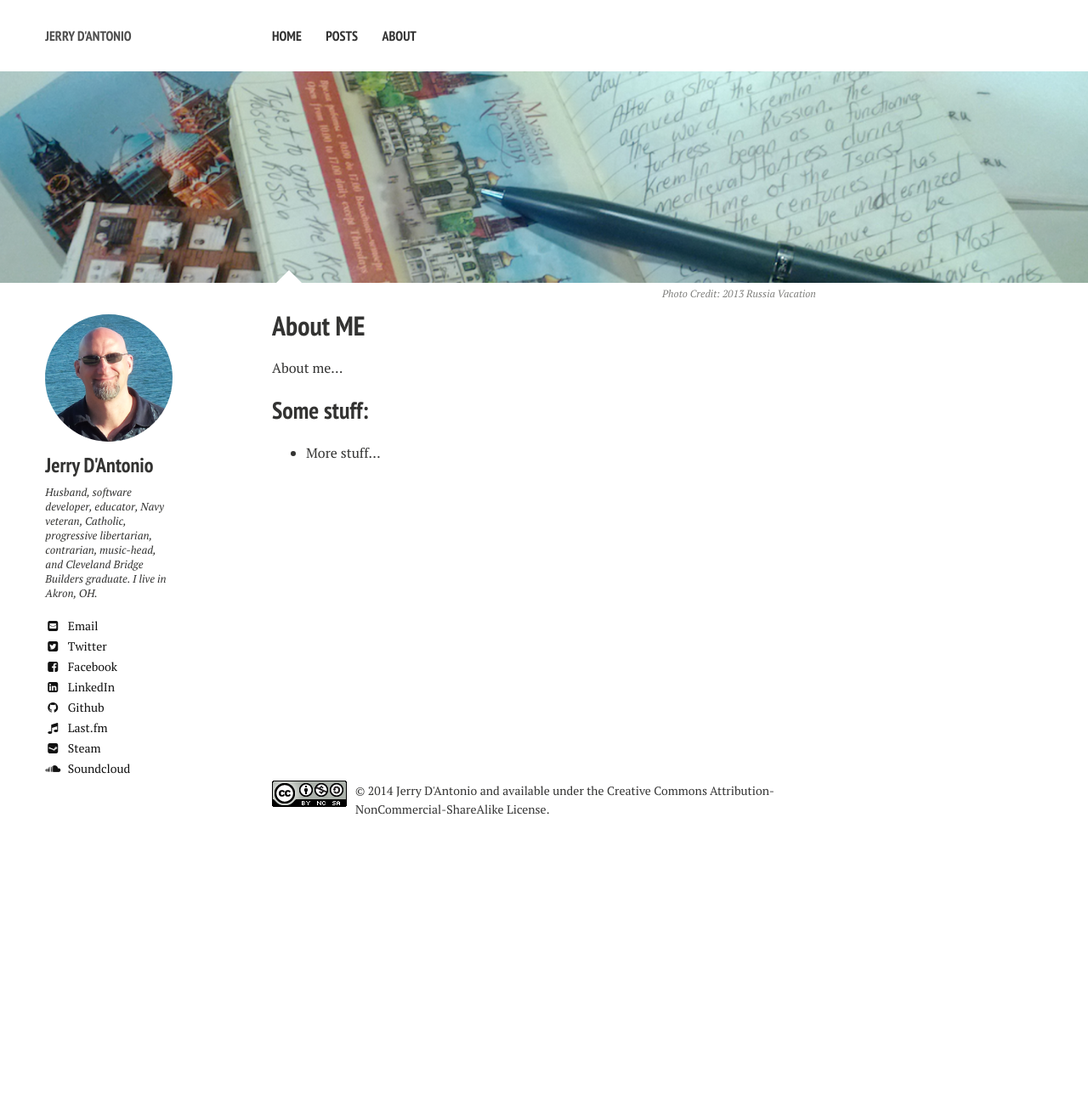
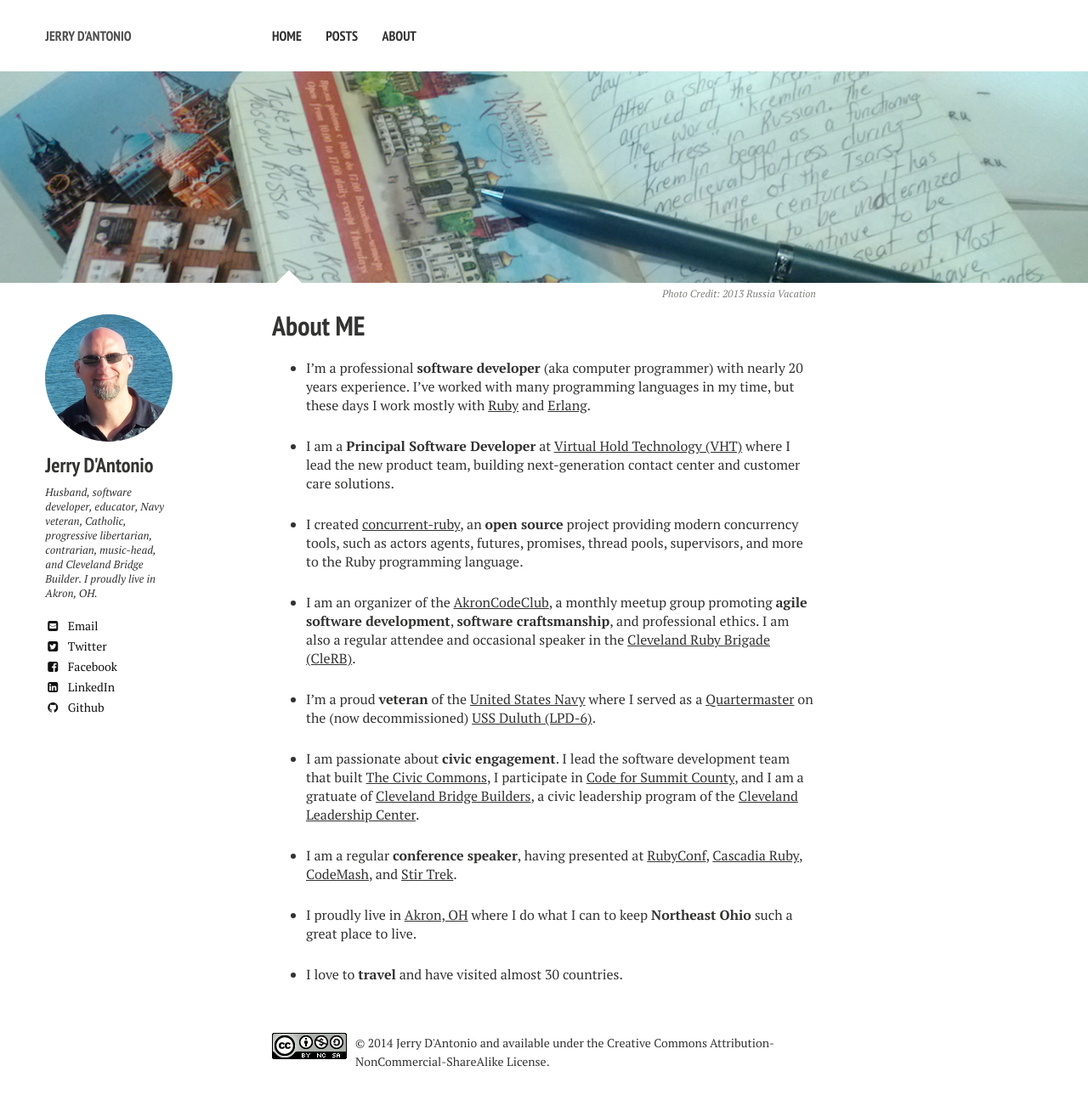
Before and after one commit to jdantonio/jdantonio.github.io, a Jekyll site: the page built from about/index.md, in a window 1280 px wide. Shown: the whole page at 85% size. Built offline with Jekyll 4.4.1, drawn with Linux system fonts in a browser that asks for light colours; nearby versions of some CDN libraries; before the commit the page ends 1011 px from its top, so only the background shows below that.

```diff
--- a/_config.yml
+++ b/_config.yml
@@ -28,7 +28,7 @@ kramdown:
 owner:
   name: Jerry D'Antonio
   avatar: profile-200-px.png
-  bio: "Husband, software developer, educator, Navy veteran, Catholic, progressive libertarian, contrarian, music-head, and Cleveland Bridge Builders graduate. I live in Akron, OH."
+  bio: "Husband, software developer, educator, Navy veteran, Catholic, progressive libertarian, contrarian, music-head, and Cleveland Bridge Builder. I proudly live in Akron, OH."
   email: "stumpjumper@gmail.com"
   disqus-shortname: jerrydantonio
   twitter: jerrydantonio
@@ -44,14 +44,14 @@ owner:
   stackoverflow:
   linkedin: jdantonio
   instagram:
-  lastfm: stmpjmpr
+  #lastfm: stmpjmpr
   tumblr:
   pinterest:
   foursquare:
-  steam: jdantonio
+  #steam: jdantonio
   dribbble:
   youtube:
-  soundcloud: jdantonio
+  #soundcloud: jdantonio
 
 include: [".htaccess"]
 exclude: ["lib", "config.rb", "Capfile", "config", "log", "Rakefile", "Rakefile.rb", "tmp", "less", "*.sublime-project", "*.sublime-workspace", "test", "spec", "Gruntfile.js", "package.json", "node_modules", "Gemfile", "Gemfile.lock", "LICENSE", "README.md"]
--- a/about/index.md
+++ b/about/index.md
@@ -8,10 +8,37 @@ image:
   creditlink: http://www.flickr.com/photos/dds_russia/
 ---
 
-About me...
+* I'm a professional **software developer** (aka computer programmer) with nearly 20 years experience.
+  I've worked with many programming languages in my time, but these days I work mostly with
+  [Ruby](https://www.ruby-lang.org/en/) and [Erlang](http://www.erlang.org/).
 
-## Some stuff:
+* I am a **Principal Software Developer** at [Virtual Hold Technology (VHT)](http://www.virtualhold.com/)
+  where I lead the new product team, building next-generation contact center and customer care solutions.
 
-* More stuff...
+* I created [concurrent-ruby](http://www.concurrent-ruby.com), an **open source** project
+  providing modern concurrency tools, such as actors agents, futures, promises, thread pools,
+  supervisors, and more to the Ruby programming language.
 
-<!--<a markdown="0" href="{{ site.url }}/theme-setup" class="btn">Install Minimal Mistakes Theme</a>-->
+* I am an organizer of the [AkronCodeClub](http://www.meetup.com/AkronCodeClub/), a monthly
+  meetup group promoting **agile software development**, **software craftsmanship**, and professional
+  ethics. I am also a regular attendee and occasional speaker in the
+  [Cleveland Ruby Brigade (CleRB)](http://www.meetup.com/ClevelandRuby/).
+
+* I'm a proud **veteran** of the [United States Navy](http://www.navy.mil/) where I served as a
+  [Quartermaster](http://www.public.navy.mil/bupers-npc/enlisted/community/surface_cs_ops/Pages/QM.aspx)
+  on the (now decommissioned) [USS Duluth (LPD-6)](http://www.ussduluth.org/).
+
+* I am passionate about **civic engagement**. I lead the software development team that built
+  [The Civic Commons](http://theciviccommons.com/), I participate in
+  [Code for Summit County](http://codeforsummitcounty.org/), and I am a gratuate of
+  [Cleveland Bridge Builders](http://www.cleveleads.org/CLC-BridgeBuilders), a civic leadership
+  program of the [Cleveland Leadership Center](http://www.cleveleads.org/).
+
+* I am a regular **conference speaker**, having presented at [RubyConf](http://www.confreaks.com/videos/2872-rubyconf2013-advanced-concurrent-programming-in-ruby),
+  [Cascadia Ruby](http://www.confreaks.com/videos/2790-cascadiaruby2013-advanced-multithreading-in-ruby),
+  [CodeMash](http://www.codemash.org/), and [Stir Trek](http://stirtrek.com/).
+
+* I proudly live in [Akron, OH](http://www.akronohio.gov/) where I do what I can to keep
+  **Northeast Ohio** such a great place to live.
+
+* I love to **travel** and have visited almost 30 countries.
```
Also changed, not shown: _posts/2014-11-20-elixir-as-viewed-by-an-erlanger.md (+6 -6 lines).
